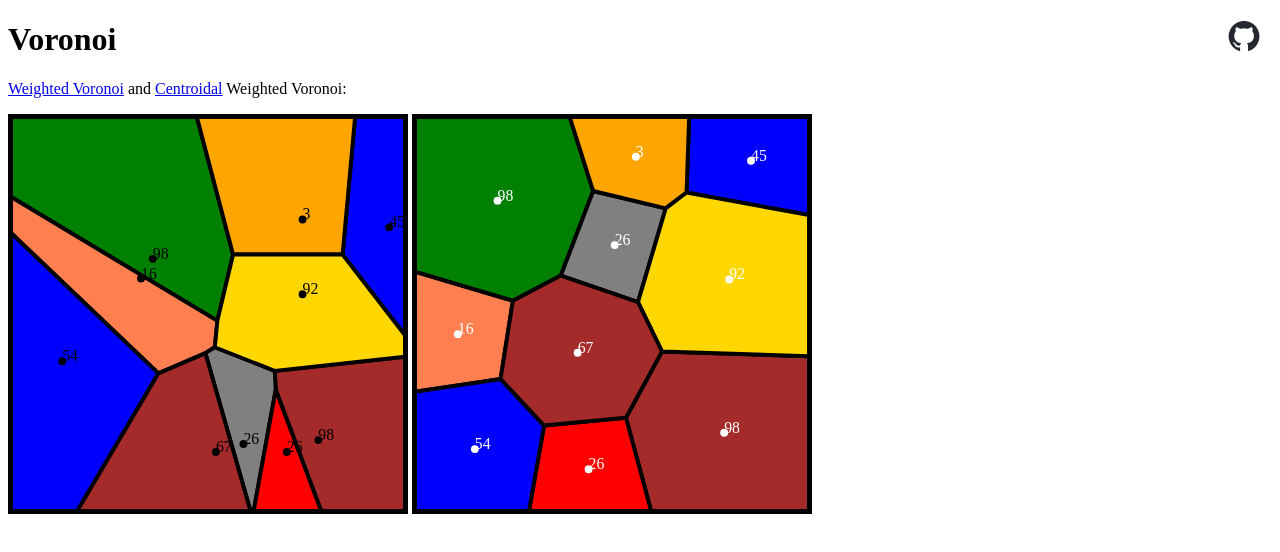
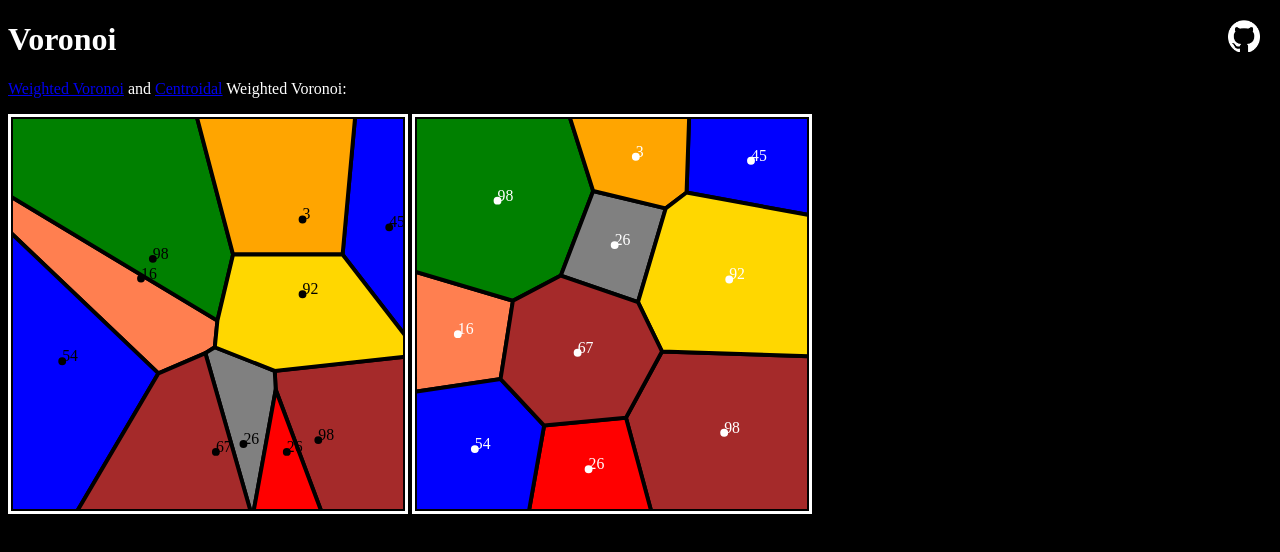
Before and after one commit to ris58h/voronoi, a plain HTML site: page index.html in a window 1280 px wide. Drawn offline with Linux system fonts and the dark colour scheme.

Commit message:
Dark theme support

```diff
--- a/index.html
+++ b/index.html
@@ -29,11 +29,25 @@
             width: 32px;
             height: 32px;
         }
+
+        @media (prefers-color-scheme: dark) {
+            body, input, select, button, textarea {
+                color: #fff;
+                background: #000;
+            }
+
+            svg {
+                border-color: white;
+            }
+        }
     </style>
 </head>
 <body>
-    <a class="github-link" href="https://github.com/ris58h/voronoi">
-        <img src="img/github-mark.png" alt="GitHub">
+    <a class="github-link" href="https://github.com/ris58h/validatekeymaps">
+        <picture>
+            <source srcset="img/github-mark-white.png" media="(prefers-color-scheme: dark)">
+            <img src="img/github-mark.png" alt="GitHub">
+        </picture>
     </a>
 
     <h1>Voronoi</h1>
```
Also changed, not shown: img/github-mark-white.png (added).
